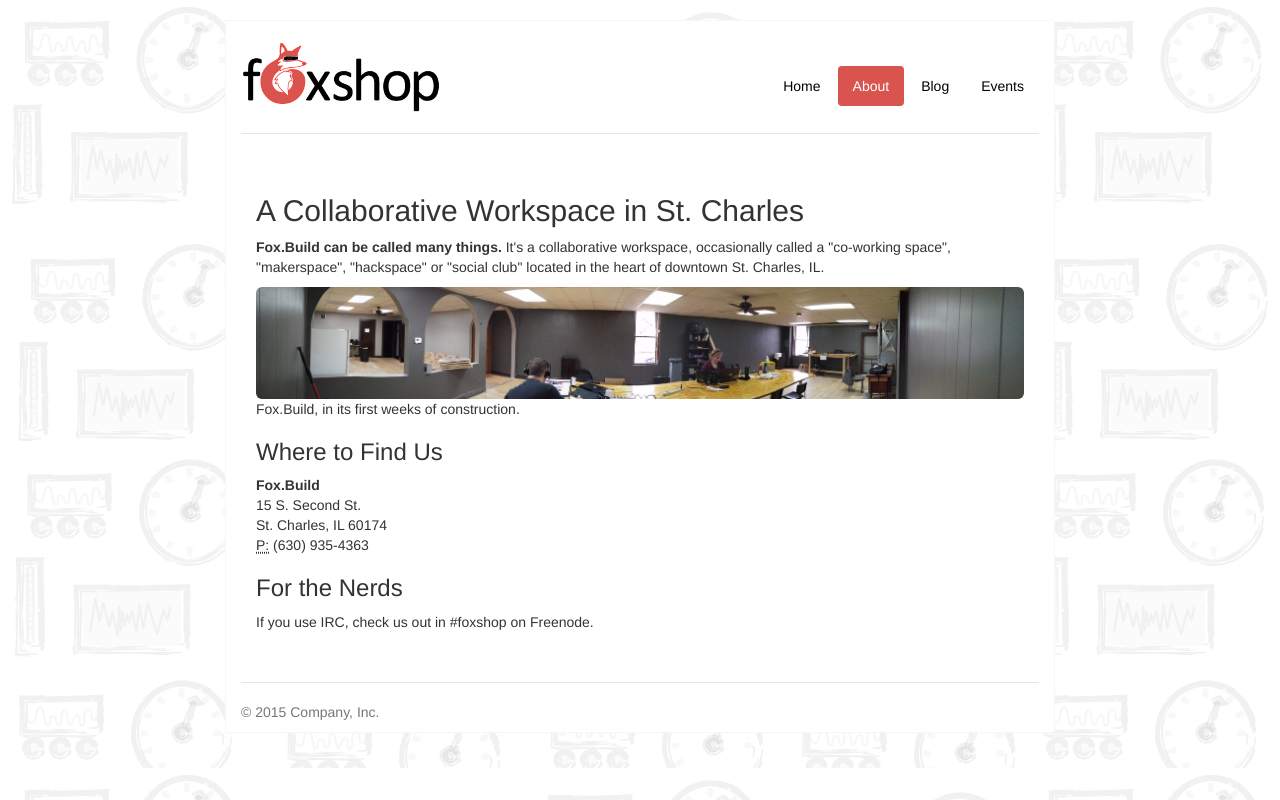
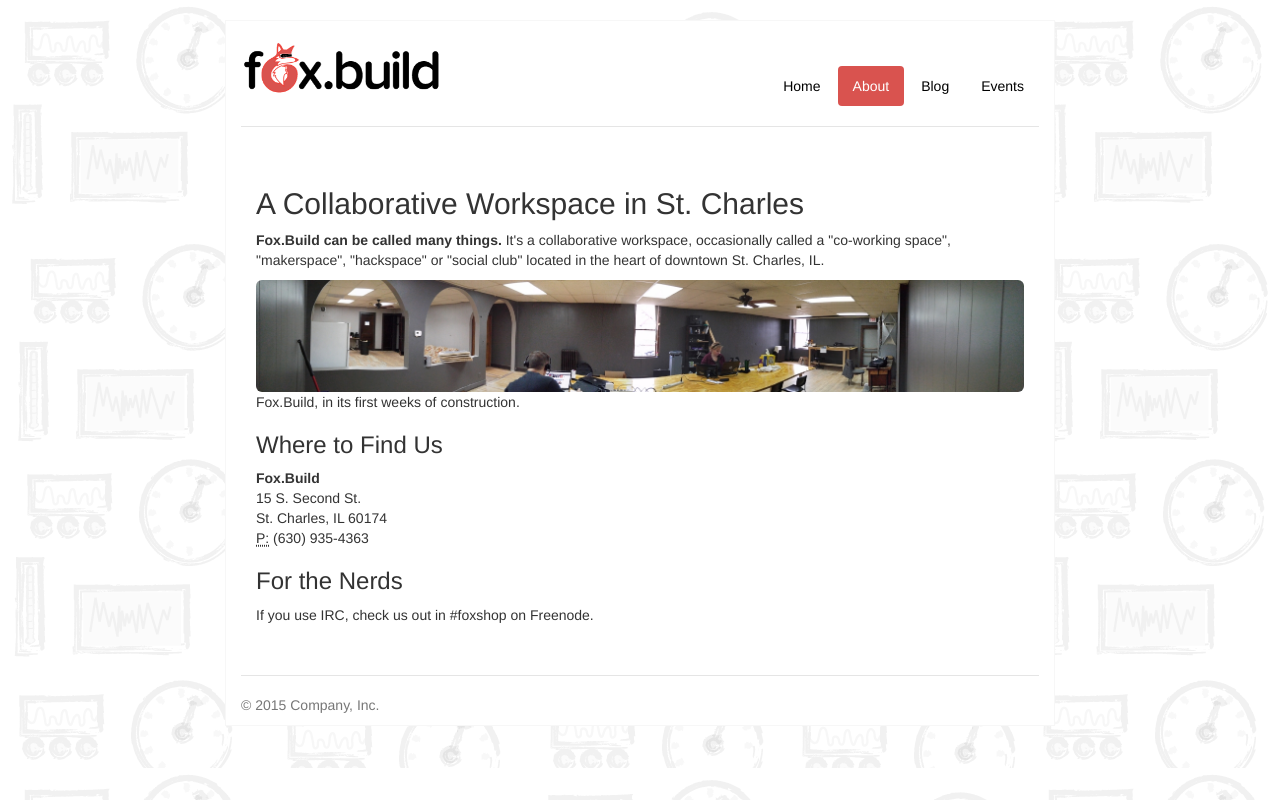
Before and after one commit to FoxDotBuild/TheFoxShop.github.io, a plain HTML site: page about.html in a window 1280 px wide. Drawn offline with Linux system fonts and the light colour scheme.

Commit message:
Automated commit at 2016-02-04 19:52:10 UTC by middleman-deploy 1.0.0

```diff
--- a/about.html
+++ b/about.html
@@ -21,7 +21,7 @@
       <li class=''><a href="http://www.meetup.com/Fox-Build-Coworking-Hacking-Maker-Space-in-St-Charles">Events</a></li>
     </ul>
   </nav>
-  <a href="/"><img src="/images/foxshop-logo-c036a729.png" width="200px" height="auto"></a>
+  <a href="/"><img src="/images/foxshop-logo-72901936.png" width="200px" height="auto"></a>
 </div>
 
       <div class="row marketing">
```
Also changed, not shown: blog.html (+1 -1 lines), index.html (+1 -1 lines), images/foxshop-logo-72901936.png (added), images/foxshop-logo-c036a729.png (deleted).
